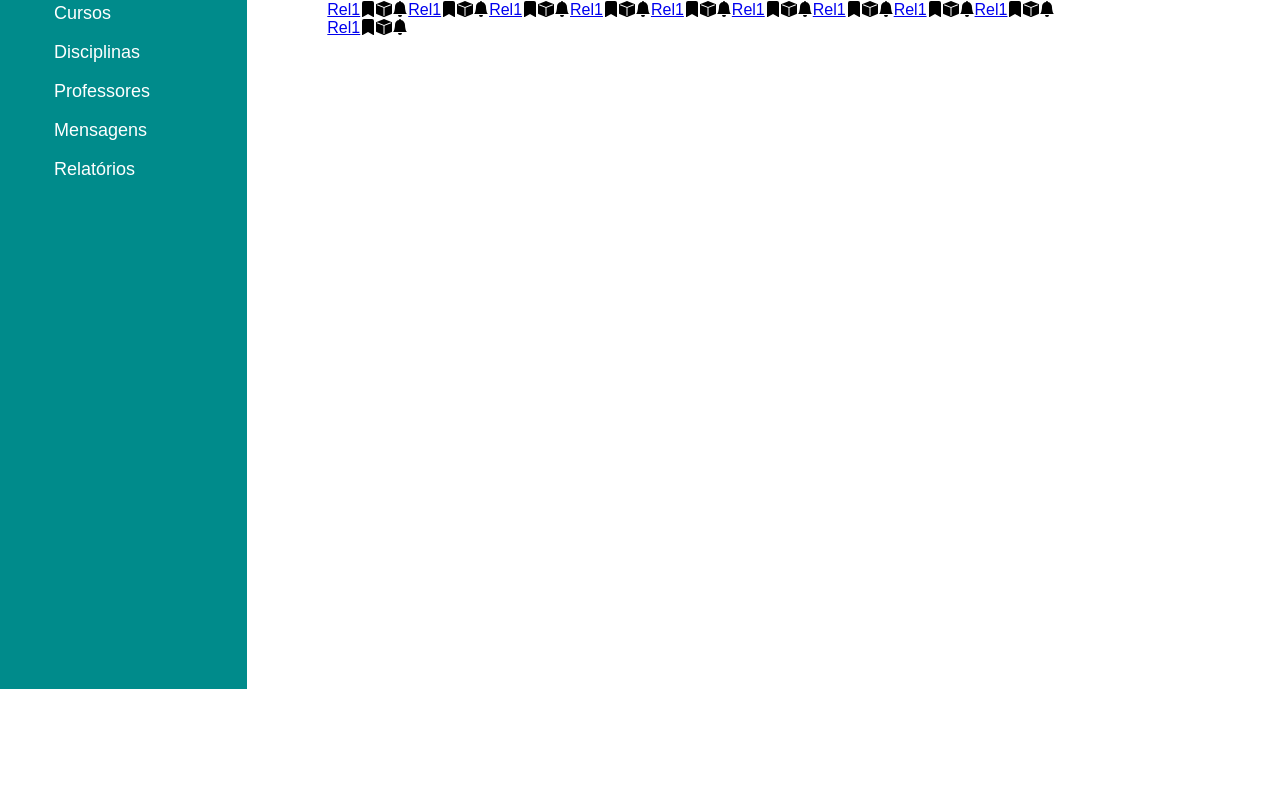
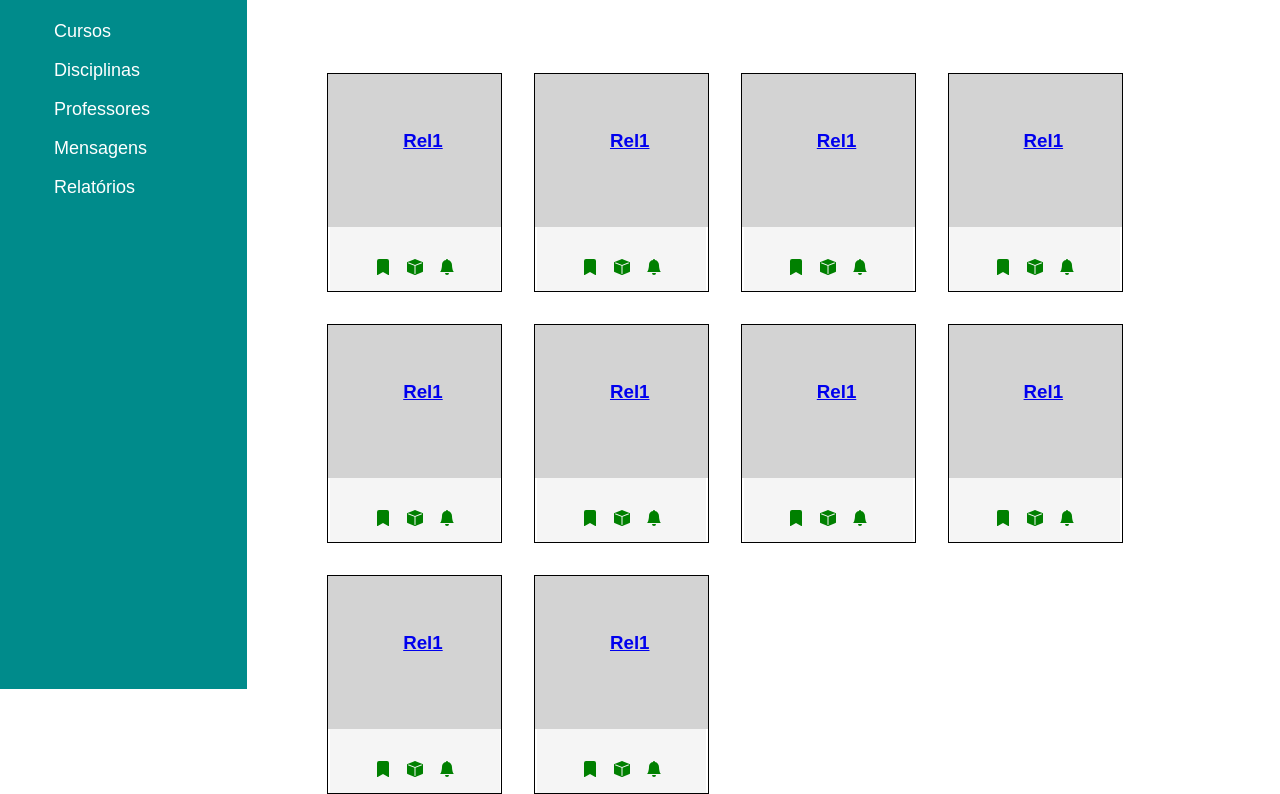
Before and after one commit to nicollasprado/html-css, a plain HTML site: page faculdade/atv-flexbox/index.html in a window 1280 px wide. Shown: the part 111-905 px from the top of the page. Before the commit the page ends 800 px from the top, so only its background shows below. Drawn offline with Linux system fonts and the light colour scheme.

Commit message:
Conclusão da atividade sobre flexboxes

```diff
--- a/faculdade/atividade-webdesign/static/styles/index.css
+++ b/faculdade/atividade-webdesign/static/styles/index.css
@@ -34,8 +34,7 @@ body > div.oChefInfos {
 body > div.oChefInfos > h2 {
     font-size: 2.8em;
     font-style: italic;
-    padding-bottom: 15px;
-    background-color: var(--color-yellow);
+    border-bottom: 5px solid var(--color-yellow);
 }
 
 body > div.oChefInfos > p {
--- a/faculdade/atv-flexbox/index.html
+++ b/faculdade/atv-flexbox/index.html
@@ -35,8 +35,8 @@
         <section>
             <h2>Relatórios</h2>
             <div>
-                <div class="relatorio">
-                    <a href="#">Rel1</a>
+                <section class="relatorio">
+                    <h3><a href="#">Rel1</a></h3>
                     <div>
                         <svg xmlns="http://www.w3.org/2000/svg" width="16" height="16" fill="currentColor" class="bi bi-bookmark-fill icone" viewBox="0 0 16 16">
                             <path d="M2 2v13.5a.5.5 0 0 0 .74.439L8 13.069l5.26 2.87A.5.5 0 0 0 14 15.5V2a2 2 0 0 0-2-2H4a2 2 0 0 0-2 2"/>
@@ -48,9 +48,9 @@
                             <path d="M8 16a2 2 0 0 0 2-2H6a2 2 0 0 0 2 2m.995-14.901a1 1 0 1 0-1.99 0A5 5 0 0 0 3 6c0 1.098-.5 6-2 7h14c-1.5-1-2-5.902-2-7 0-2.42-1.72-4.44-4.005-4.901"/>
                           </svg>
                     </div>
-                </div>
-                <div class="relatorio">
-                    <a href="#">Rel1</a>
+                </section>
+                <section class="relatorio">
+                    <h3><a href="#">Rel1</a></h3>
                     <div>
                         <svg xmlns="http://www.w3.org/2000/svg" width="16" height="16" fill="currentColor" class="bi bi-bookmark-fill icone" viewBox="0 0 16 16">
                             <path d="M2 2v13.5a.5.5 0 0 0 .74.439L8 13.069l5.26 2.87A.5.5 0 0 0 14 15.5V2a2 2 0 0 0-2-2H4a2 2 0 0 0-2 2"/>
@@ -62,9 +62,9 @@
                             <path d="M8 16a2 2 0 0 0 2-2H6a2 2 0 0 0 2 2m.995-14.901a1 1 0 1 0-1.99 0A5 5 0 0 0 3 6c0 1.098-.5 6-2 7h14c-1.5-1-2-5.902-2-7 0-2.42-1.72-4.44-4.005-4.901"/>
                           </svg>
                     </div>
-                </div>
-                <div class="relatorio">
-                    <a href="#">Rel1</a>
+                </section>
+                <section class="relatorio">
+                    <h3><a href="#">Rel1</a></h3>
                     <div>
                         <svg xmlns="http://www.w3.org/2000/svg" width="16" height="16" fill="currentColor" class="bi bi-bookmark-fill icone" viewBox="0 0 16 16">
                             <path d="M2 2v13.5a.5.5 0 0 0 .74.439L8 13.069l5.26 2.87A.5.5 0 0 0 14 15.5V2a2 2 0 0 0-2-2H4a2 2 0 0 0-2 2"/>
@@ -76,9 +76,9 @@
                             <path d="M8 16a2 2 0 0 0 2-2H6a2 2 0 0 0 2 2m.995-14.901a1 1 0 1 0-1.99 0A5 5 0 0 0 3 6c0 1.098-.5 6-2 7h14c-1.5-1-2-5.902-2-7 0-2.42-1.72-4.44-4.005-4.901"/>
                           </svg>
                     </div>
-                </div>
-                <div class="relatorio">
-                    <a href="#">Rel1</a>
+                </section>
+                <section class="relatorio">
+                    <h3><a href="#">Rel1</a></h3>
                     <div>
                         <svg xmlns="http://www.w3.org/2000/svg" width="16" height="16" fill="currentColor" class="bi bi-bookmark-fill icone" viewBox="0 0 16 16">
                             <path d="M2 2v13.5a.5.5 0 0 0 .74.439L8 13.069l5.26 2.87A.5.5 0 0 0 14 15.5V2a2 2 0 0 0-2-2H4a2 2 0 0 0-2 2"/>
@@ -90,9 +90,9 @@
                             <path d="M8 16a2 2 0 0 0 2-2H6a2 2 0 0 0 2 2m.995-14.901a1 1 0 1 0-1.99 0A5 5 0 0 0 3 6c0 1.098-.5 6-2 7h14c-1.5-1-2-5.902-2-7 0-2.42-1.72-4.44-4.005-4.901"/>
                           </svg>
                     </div>
-                </div>
-                <div class="relatorio">
-                    <a href="#">Rel1</a>
+                </section>
+                <section class="relatorio">
+                    <h3><a href="#">Rel1</a></h3>
                     <div>
                         <svg xmlns="http://www.w3.org/2000/svg" width="16" height="16" fill="currentColor" class="bi bi-bookmark-fill icone" viewBox="0 0 16 16">
                             <path d="M2 2v13.5a.5.5 0 0 0 .74.439L8 13.069l5.26 2.87A.5.5 0 0 0 14 15.5V2a2 2 0 0 0-2-2H4a2 2 0 0 0-2 2"/>
@@ -104,9 +104,9 @@
                             <path d="M8 16a2 2 0 0 0 2-2H6a2 2 0 0 0 2 2m.995-14.901a1 1 0 1 0-1.99 0A5 5 0 0 0 3 6c0 1.098-.5 6-2 7h14c-1.5-1-2-5.902-2-7 0-2.42-1.72-4.44-4.005-4.901"/>
                           </svg>
                     </div>
-                </div>
-                <div class="relatorio">
-                    <a href="#">Rel1</a>
+                </section>
+                <section class="relatorio">
+                    <h3><a href="#">Rel1</a></h3>
                     <div>
                         <svg xmlns="http://www.w3.org/2000/svg" width="16" height="16" fill="currentColor" class="bi bi-bookmark-fill icone" viewBox="0 0 16 16">
                             <path d="M2 2v13.5a.5.5 0 0 0 .74.439L8 13.069l5.26 2.87A.5.5 0 0 0 14 15.5V2a2 2 0 0 0-2-2H4a2 2 0 0 0-2 2"/>
@@ -118,9 +118,9 @@
                             <path d="M8 16a2 2 0 0 0 2-2H6a2 2 0 0 0 2 2m.995-14.901a1 1 0 1 0-1.99 0A5 5 0 0 0 3 6c0 1.098-.5 6-2 7h14c-1.5-1-2-5.902-2-7 0-2.42-1.72-4.44-4.005-4.901"/>
                           </svg>
                     </div>
-                </div>
-                <div class="relatorio">
-                    <a href="#">Rel1</a>
+                </section>
+                <section class="relatorio">
+                    <h3><a href="#">Rel1</a></h3>
                     <div>
                         <svg xmlns="http://www.w3.org/2000/svg" width="16" height="16" fill="currentColor" class="bi bi-bookmark-fill icone" viewBox="0 0 16 16">
                             <path d="M2 2v13.5a.5.5 0 0 0 .74.439L8 13.069l5.26 2.87A.5.5 0 0 0 14 15.5V2a2 2 0 0 0-2-2H4a2 2 0 0 0-2 2"/>
@@ -132,9 +132,9 @@
                             <path d="M8 16a2 2 0 0 0 2-2H6a2 2 0 0 0 2 2m.995-14.901a1 1 0 1 0-1.99 0A5 5 0 0 0 3 6c0 1.098-.5 6-2 7h14c-1.5-1-2-5.902-2-7 0-2.42-1.72-4.44-4.005-4.901"/>
                           </svg>
                     </div>
-                </div>
-                <div class="relatorio">
-                    <a href="#">Rel1</a>
+                </section>
+                <section class="relatorio">
+                    <h3><a href="#">Rel1</a></h3>
                     <div>
                         <svg xmlns="http://www.w3.org/2000/svg" width="16" height="16" fill="currentColor" class="bi bi-bookmark-fill icone" viewBox="0 0 16 16">
                             <path d="M2 2v13.5a.5.5 0 0 0 .74.439L8 13.069l5.26 2.87A.5.5 0 0 0 14 15.5V2a2 2 0 0 0-2-2H4a2 2 0 0 0-2 2"/>
@@ -146,9 +146,9 @@
                             <path d="M8 16a2 2 0 0 0 2-2H6a2 2 0 0 0 2 2m.995-14.901a1 1 0 1 0-1.99 0A5 5 0 0 0 3 6c0 1.098-.5 6-2 7h14c-1.5-1-2-5.902-2-7 0-2.42-1.72-4.44-4.005-4.901"/>
                           </svg>
                     </div>
-                </div>
-                <div class="relatorio">
-                    <a href="#">Rel1</a>
+                </section>
+                <section class="relatorio">
+                    <h3><a href="#">Rel1</a></h3>
                     <div>
                         <svg xmlns="http://www.w3.org/2000/svg" width="16" height="16" fill="currentColor" class="bi bi-bookmark-fill icone" viewBox="0 0 16 16">
                             <path d="M2 2v13.5a.5.5 0 0 0 .74.439L8 13.069l5.26 2.87A.5.5 0 0 0 14 15.5V2a2 2 0 0 0-2-2H4a2 2 0 0 0-2 2"/>
@@ -160,9 +160,9 @@
                             <path d="M8 16a2 2 0 0 0 2-2H6a2 2 0 0 0 2 2m.995-14.901a1 1 0 1 0-1.99 0A5 5 0 0 0 3 6c0 1.098-.5 6-2 7h14c-1.5-1-2-5.902-2-7 0-2.42-1.72-4.44-4.005-4.901"/>
                           </svg>
                     </div>
-                </div>
-                <div class="relatorio">
-                    <a href="#">Rel1</a>
+                </section>
+                <section class="relatorio">
+                    <h3><a href="#">Rel1</a></h3>
                     <div>
                         <svg xmlns="http://www.w3.org/2000/svg" width="16" height="16" fill="currentColor" class="bi bi-bookmark-fill icone" viewBox="0 0 16 16">
                             <path d="M2 2v13.5a.5.5 0 0 0 .74.439L8 13.069l5.26 2.87A.5.5 0 0 0 14 15.5V2a2 2 0 0 0-2-2H4a2 2 0 0 0-2 2"/>
@@ -174,7 +174,7 @@
                             <path d="M8 16a2 2 0 0 0 2-2H6a2 2 0 0 0 2 2m.995-14.901a1 1 0 1 0-1.99 0A5 5 0 0 0 3 6c0 1.098-.5 6-2 7h14c-1.5-1-2-5.902-2-7 0-2.42-1.72-4.44-4.005-4.901"/>
                           </svg>
                     </div>
-            </div>
+                </section>
             </div>
         </section>
     </main>
--- a/faculdade/atv-flexbox/main.css
+++ b/faculdade/atv-flexbox/main.css
@@ -21,7 +21,7 @@ header h1 a {
     color: black;
     text-decoration: none;
     display: inline-block;
-    margin-bottom: .5em;
+    margin-bottom: 1em;
 }
 
 header nav ol {
@@ -37,6 +37,7 @@ header nav ol li a {
 }
 
 main {
+    width: 100vw;
     padding: 3em;
     display: flex;
     flex-direction: column;
@@ -45,13 +46,43 @@ main {
 
 main > div {
     display: flex;
-    justify-content: space-around;
+    justify-content: space-between;
     /* arrumar espaçamento */
 }
 
-main section div {
-    max-width: 50em;
+main section h2 {
+    margin-bottom: 3em;
+}
+
+main section > div {
+    max-width: 63em;
     display: flex;
     flex-direction: row;
     flex-wrap: wrap;
+    gap: 2em;
 }
+main section div section.relatorio {
+    width: 10.8em;
+    display: flex;
+    flex-direction: column;
+    border: 1px solid black;
+}
+
+main section div section.relatorio h3 {
+    background-color: lightgray;
+    padding: 3em 4em 4em 4em;
+}
+
+main section div section.relatorio div {
+    background-color: whitesmoke;
+    padding: 2em 2.8em 1em 2.8em;
+    margin: 0 auto;
+    display: flex;
+    flex-direction: row;
+    flex-wrap: nowrap;
+    gap: 1em;
+}
+
+main section div section.relatorio div svg.icone {
+    fill: green;
+}
```
Also changed, not shown: faculdade/atv-flexbox/layout.PNG (added).
